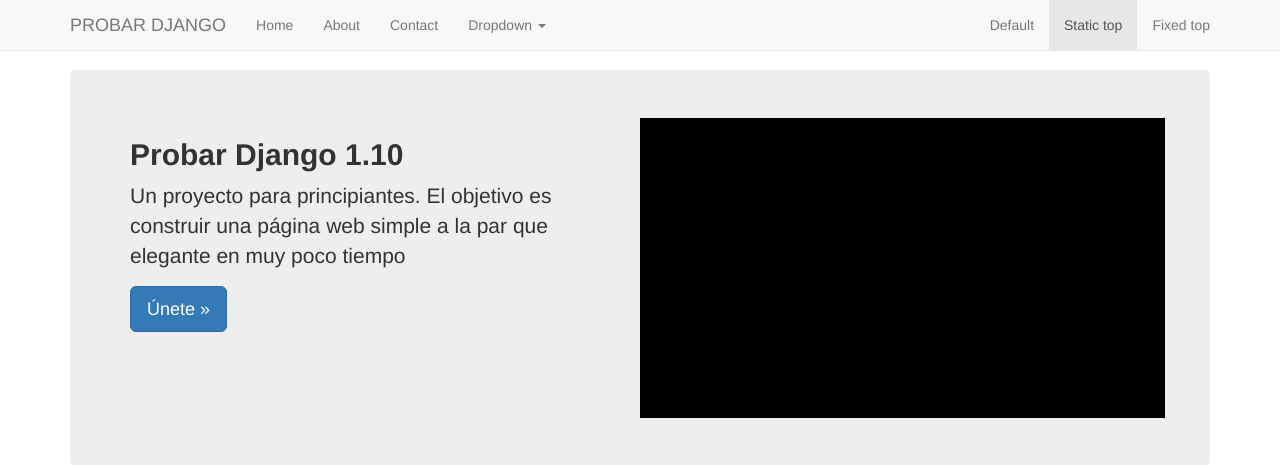
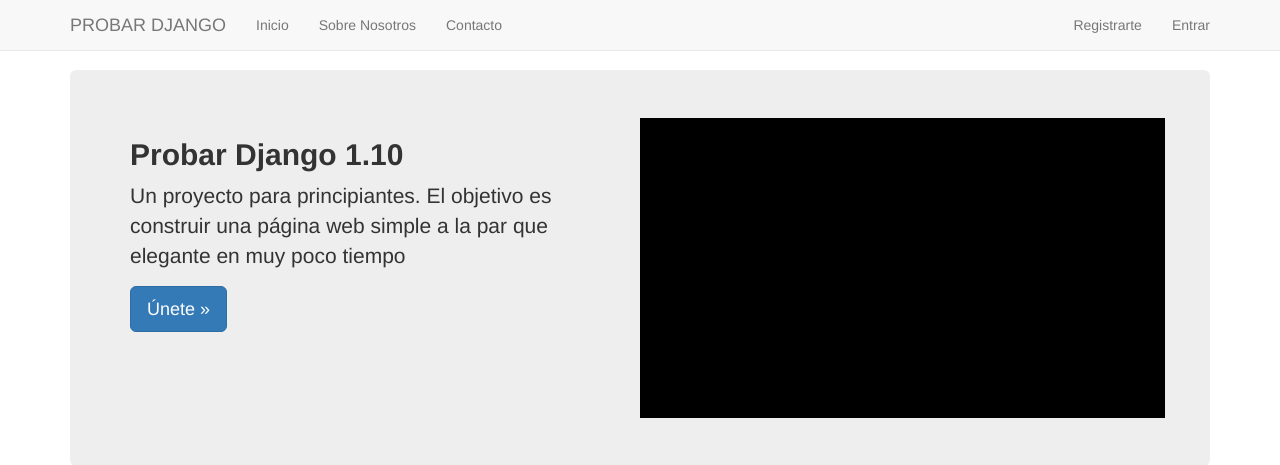
Before and after one commit to probardjango/Probar-Django-1.10, a Django app: page / in a window 1280 px wide. Shown: the top 465 px of the page. Run offline with Django 3.2, Linux system fonts and the light colour scheme; some libraries are stand-ins or nearby versions.

Commit message:
Autenticacion para Enlaces login/out Barra Nav

```diff
--- a/src/templates/navbar.html
+++ b/src/templates/navbar.html
@@ -12,10 +12,10 @@
         </div>
         <div id="navbar" class="navbar-collapse collapse">
           <ul class="nav navbar-nav">
-            <li><a href="/">Home</a></li>
-            <li><a href="{% url 'about' %}">About</a></li>
-            <li><a href="{% url 'contact' %}">Contact</a></li>
-            <li class="dropdown">
+            <li><a href="/">Inicio</a></li>
+            <li><a href="{% url 'about' %}">Sobre Nosotros</a></li>
+            <li><a href="{% url 'contact' %}">Contacto</a></li>
+           <!--  <li class="dropdown">
               <a href="#" class="dropdown-toggle" data-toggle="dropdown" role="button" aria-haspopup="true" aria-expanded="false">Dropdown <span class="caret"></span></a>
               <ul class="dropdown-menu">
                 <li><a href="#">Action</a></li>
@@ -26,12 +26,15 @@
                 <li><a href="#">Separated link</a></li>
                 <li><a href="#">One more separated link</a></li>
               </ul>
-            </li>
+            </li> -->
           </ul>
           <ul class="nav navbar-nav navbar-right">
-            <li><a href="../navbar/">Default</a></li>
-            <li class="active"><a href="./">Static top <span class="sr-only">(current)</span></a></li>
-            <li><a href="../navbar-fixed-top/">Fixed top</a></li>
+            {% if request.user.is_authenticated %}
+            <li><a href="{% url 'auth_logout' %}">Salir</a></li>
+            {% else %}
+            <li><a href="{% url 'registration_register' %}">Registrarte</a></li>
+            <li><a href="{% url 'auth_login' %}">Entrar</a></li>
+            {% endif %}
           </ul>
         </div><!--/.nav-collapse -->
       </div>
```
Also changed, not shown: src/db.sqlite3.
